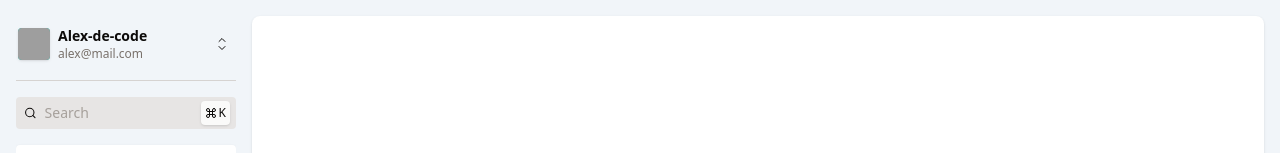
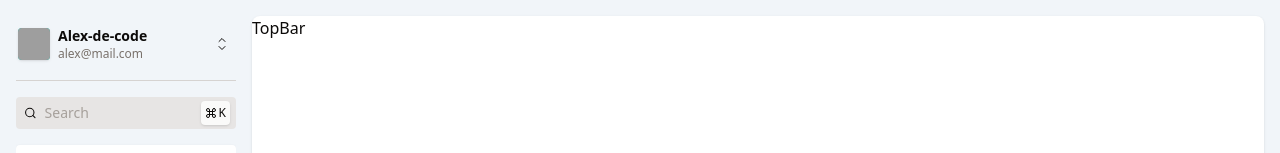
Before and after one commit to Alex-de-code/admin-dashboard-1, a React (Vite) app: page / in a window 1280 px wide. Shown: the top 153 px of the page. Built offline with nearby package versions, Linux system fonts and the light colour scheme; grey boxes are pictures that could not be loaded.

Commit message:
created + imported TopBar component into Dashboard

```diff
--- a/src/components/Dashboard/Dashboard.jsx
+++ b/src/components/Dashboard/Dashboard.jsx
@@ -1,7 +1,12 @@
 import React from "react";
+import TopBar from "./TopBar";
 
 const Dashboard = () => {
-  return <div className="bg-white rounded-lg pb-4 shadow h-[200vh]"></div>;
+  return (
+    <div className="bg-white rounded-lg pb-4 shadow h-[200vh]">
+      <TopBar />
+    </div>
+  );
 };
 
 export default Dashboard;
--- /dev/null
+++ b/src/components/Dashboard/TopBar.jsx
@@ -0,0 +1,7 @@
+import React from "react";
+
+const TopBar = () => {
+  return <div>TopBar</div>;
+};
+
+export default TopBar;
```
